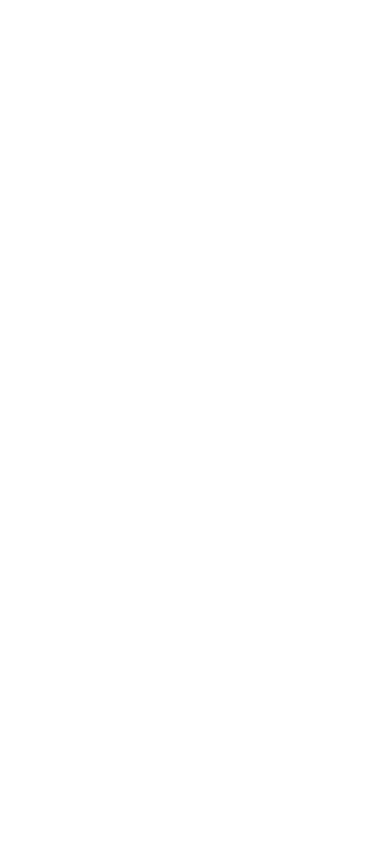
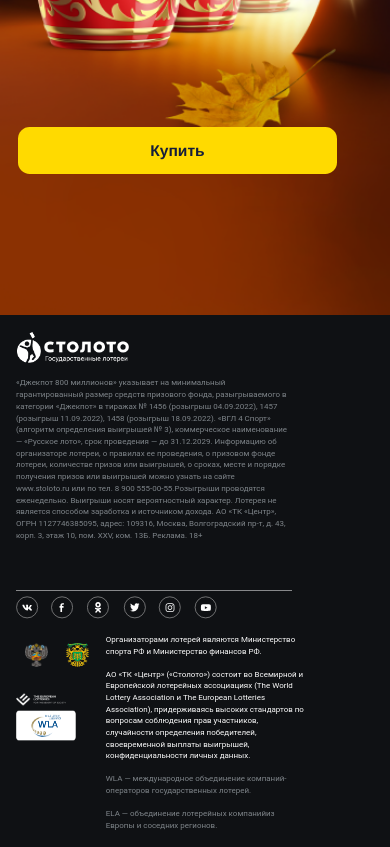
Before and after one commit to mbegunova/stolotoRL, a Next.js app: page / in a window 390 px wide. Shown: the part 3840-4687 px from the top of the page. Before the commit the page ends 3278 px from the top, so only its background shows below. Built offline with nearby package versions, Linux system fonts and the light colour scheme; no server answers.

Commit message:
feat(Footer): изменены стили под адаптив

```diff
--- a/components/footer/Footer.scss
+++ b/components/footer/Footer.scss
@@ -1,59 +1,49 @@
 .footer {
-  position: absolute;
+  position: relative;
   bottom: 0;
   width: 100%;
   background: #0F1114;
 
-  height: 840px;
+  @include option(height, 840px, 546px);
+  @include option(font-size, 13.3333px, 8.19259px);
+  @include option(line-height, 18px, 12px);
   color: #7F858A;
+
 
   font-family: 'Roboto', serif;
   font-style: normal;
   font-weight: 400;
-  font-size: 13.3333px;
-  line-height: 18px;
 
-  @include MOBILE {
-    width: 100%;
-    height: 546px;
-
-    font-size: 8.19259px;
-    line-height: 12px;
-  }
 
   &__logo {
     position: absolute;
-    width: 186.67px;
-    height: 52.24px;
-    left: 208px;
-    top: 228px;
 
-    @include MOBILE {
-      left: 17.5px;
-      top: 17.5px;
+    img {
+      @include option(width, 186.67px, 114.7px);
+      @include option(height, 52.24px, 31.95px);
     }
+
+    @include option(left, 208px, 17.5px);
+    @include option(top, 228px, 17.5px);
+
   }
 
   &__main-text {
     position: absolute;
-    width: 904px;
-    height: 126px;
-    left: 208px;
-    top: 310px;
+    font-size: inherit;
+    line-height: inherit;
+    @include option(width, 904px, 281.01);
+    //width: 281.01px;
+    @include option(left, 208px, 16.3px);
+    @include option(top, 310px, 64px);
 
-    @include MOBILE {
-      left: 16.3px;
-      top: 82px;
-      width: 281.01px;
-    }
   }
 
   &__icons {
     position: absolute;
-    width: 219.52px;
-    height: 35.38px;
-    left: 208px;
-    top: 686px;
+    @include option(width, 219.52px);
+    @include option(left, 208px);
+    @include option(top, 686px);
 
     display: flex;
     justify-content: space-between;
@@ -63,11 +53,12 @@
     }
 
     &_mob {
-      top: 288px;
-      left: 16px;
+      @include option(left, 16px);
+      @include option(top, 288px);
+      display: none;
+
+      @include MOBILE {
         display: flex;
-      @include DESKTOP {
-        display: none;
       }
     }
   }
@@ -79,72 +70,68 @@
 
   &__content {
     position: absolute;
-    width: 448px;
-    left: 1204px;
-    top: 228px;
+    @include option(width, 448px);
+    @include option(left, 1204px, 16.5px);
+    @include option(top, 228px, 327px);
 
-    @include MOBILE {
-      left: 16.5px;
-      top: 327px;
-    }
   }
 
   &__images {
     position: relative;
     display: flex;
-    margin-bottom: 27px;
+
+    &_emblem {
+      @include MOBILE {
+        position: absolute;
+      }
 
       img {
-      margin-right: 29px;
-    }
-
-    @include MOBILE {
-
-      &_emblem {
-        position: absolute;
-
-        img {
-          width: 23.76px;
-          height: 25.4px;
-          margin-right: 9px;
+        @include option(width, 46.67px, 23.76px);
+        @include option(height, 50.9px, 25.4px);
+        @include option(margin, 30px 30px 25px 0, 9px);
       }
     }
 
     &_partners {
-        position: absolute;
-        top: 36px;
-        flex-direction: column;
+      @include option(margin, 25px 0);
 
       img {
-          margin: 7px 0;
+        @include option(margin-right, 30px);
       }
 
       .footer__image_1 {
         img {
-            width: 51.61px;
-            height: 13.93px;
+          @include option(width, 120px, 51.61px);
+          @include option(height, 32.15px, 13.93px);
         }
       }
 
       .footer__image_2 {
         img {
-            width: 61.44px;
-            height: 31.95px;
+          @include option(width, 120px, 61.44px);
+          @include option(height, 44.2px, 31.95px);
+
         }
       }
+
+      @include MOBILE {
+        position: absolute;
+        flex-direction: column;
       }
     }
+
   }
 
   &__text {
     position: relative;
-    margin-bottom: 27px;
+    font-size: inherit;
+    line-height: inherit;
+    @include option(margin-bottom, 27px, 11.5px);
+    @include option(left, 0, 92px);
+    @include option(width, 448px, 204px);
 
     @include MOBILE {
-      width: 197.27px;
-      left: 92px;
       white-space: normal;
-      margin-bottom: 11.5px;
     }
 
     &_white {
@@ -155,12 +142,15 @@
   &__hr {
     display: none;
     position: absolute;
-    width: 283.46px;
-    height: 0px;
-    left: 16.27px;
-    top: 279px;
 
-    border: 0.204815px solid #FFFFFF;
+    @include option(width, 283.46px);
+    @include option(left, 16.27px);
+    @include option(top, 278px);
+
+    background-color: #FFFFFF;
+    border: 0 none;
+    height: 0.2px;
+    opacity: .5;
 
     @include MOBILE {
       display: block;
--- a/components/layouts/MainLayout.js
+++ b/components/layouts/MainLayout.js
@@ -1,5 +1,4 @@
 import React, {useEffect} from 'react';
-import CustomHeader from '../baseComponents/gui/customHeader/CustomHeader';
 import {footerContent, header} from "../../constants/copyright";
 import {node} from "prop-types";
 import {modalStorage} from "../../redux/reducer/modals";
@@ -16,7 +15,7 @@
       <input type={"checkbox"} className={"custom-header__input"} id={"menu-burger"}/>
       <div className={'main-container'}>
         <div className={'content-wrapper'}>{children}</div>
-        {/*<Footer {...footerContent}/>*/}
+        <Footer {...footerContent}/>
       </div>
       <ModalController modalStorage={modalStorage}/>
     </>
--- a/components/prizes/Prizes.js
+++ b/components/prizes/Prizes.js
@@ -1,11 +1,13 @@
 import Title from "../title/Title";
 import Button from "../baseComponents/gui/button/Button";
 
-export default function Prizes({title, button}) {
+export default function Prizes({ title, button }) {
 
-    return (
-        <div className={"prizes"}>
-            <Button {...button} className={"prizes__button"}/>
-            <Title title={title} className={"title-prizes"}/>
-        </div>)
+  return (
+    <div className={"prizes"}>
+      <Button className={"prizes__button"}>
+        <div className={"prizes__button-text"}>{button.text}</div>
+      </Button>
+      <Title title={title} className={"title-prizes"} />
+    </div>);
 }
--- a/components/prizes/Prizes.scss
+++ b/components/prizes/Prizes.scss
@@ -1,13 +1,7 @@
 .prizes {
   position: relative;
-  width: 1920px;
-  height: 1089px;
-
-  @include MOBILE {
-    width: 100%;
-    height: 900px;
-  }
-
+  width: 100%;
+  @include option(height, 1089px, 900px);
 
   &__image {
     display: block;
@@ -18,7 +12,8 @@
 
   &__image_mob {
     position: absolute;
-    top: -172px;
+    @include option(top, -172px);
+
     display: none;
     @include MOBILE {
       display: block;
@@ -27,12 +22,7 @@
 
   &__button {
     position: absolute;
-    bottom: 80px;
-    left: 781px;
-
-    @include MOBILE {
-      bottom: 95px;
-      left: 18px;
-    }
+    @include option(bottom, 80px, 95px);
+    @include option(left, 781px, 18px);
   }
 }
--- a/components/title/Title.scss
+++ b/components/title/Title.scss
@@ -45,10 +45,8 @@
   &-prizes {
     position: absolute;
     color: #FFFFFF;
-    @include option(margin, 51px 0 0 198px, 17px 0 0 13px);
+    @include option(margin, 151px 0 0 198px, 17px 0 0 13px);
+    @include option(width, 800px, 324px);
 
-    @include MOBILE {
-      width: 324px;
-    }
   }
 }
--- a/pages/index.js
+++ b/pages/index.js
@@ -1,7 +1,6 @@
 import {Main} from "/components/main/Main";
 import {
   downloadListContent,
-  footerContent,
   infoContent,
   mainContent, prizesContent,
   rulesContent,
@@ -21,7 +20,7 @@
       <Rules {...rulesContent}/>
       <Info {...infoContent}/>
       <DownloadList {...downloadListContent}/>
-      {/*<Prizes {...prizesContent}/>*/}
+      <Prizes {...prizesContent}/>
     </div>
   )
 }
```
Lines whose indentation alone changed are shown as unchanged.
